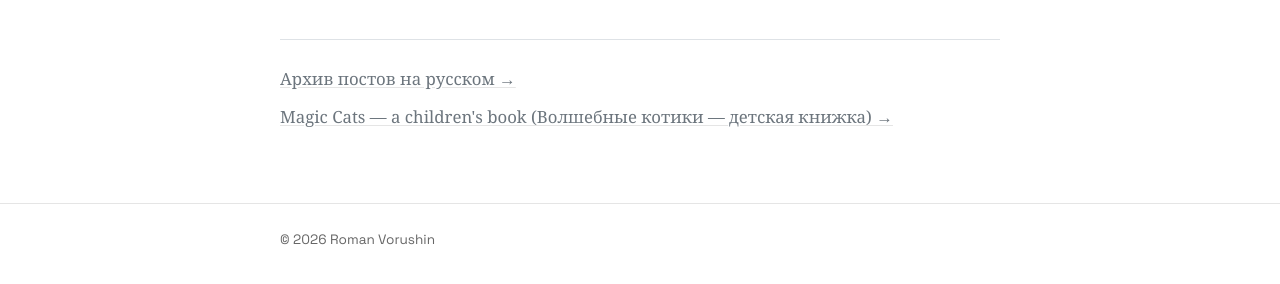
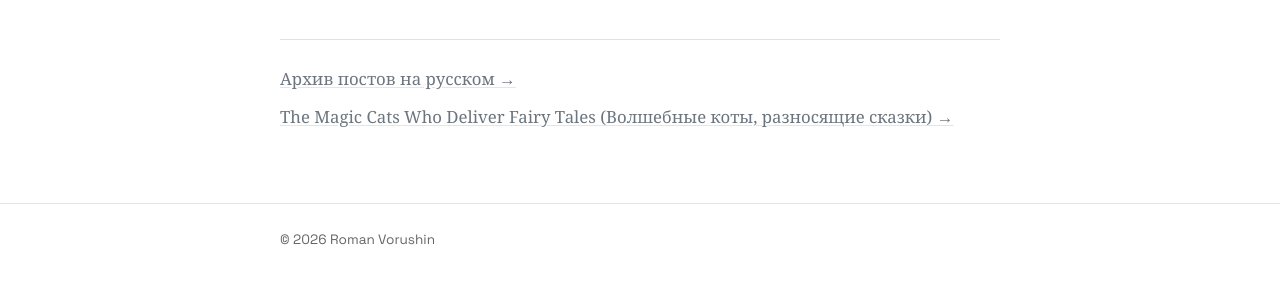
Before and after one commit to vorushin/vorushin.github.io, a Jekyll site: the page built from index.html, in a window 1280 px wide. Shown: the part 436-720 px from the top of the page. Built offline with Jekyll 4.4.1, drawn with Linux system fonts in a browser that asks for light colours.

Commit message:
Use full book titles verbatim in homepage link

```diff
--- a/index.html
+++ b/index.html
@@ -21,5 +21,5 @@ layout: default
   <a href="/ru/" class="text-secondary">Архив постов на русском &rarr;</a>
 </div>
 <div class="mt-2">
-  <a href="/books/magic-cats" class="text-secondary">Magic Cats — a children's book (Волшебные котики — детская книжка) &rarr;</a>
+  <a href="/books/magic-cats" class="text-secondary">The Magic Cats Who Deliver Fairy Tales (Волшебные коты, разносящие сказки) &rarr;</a>
 </div>
```
